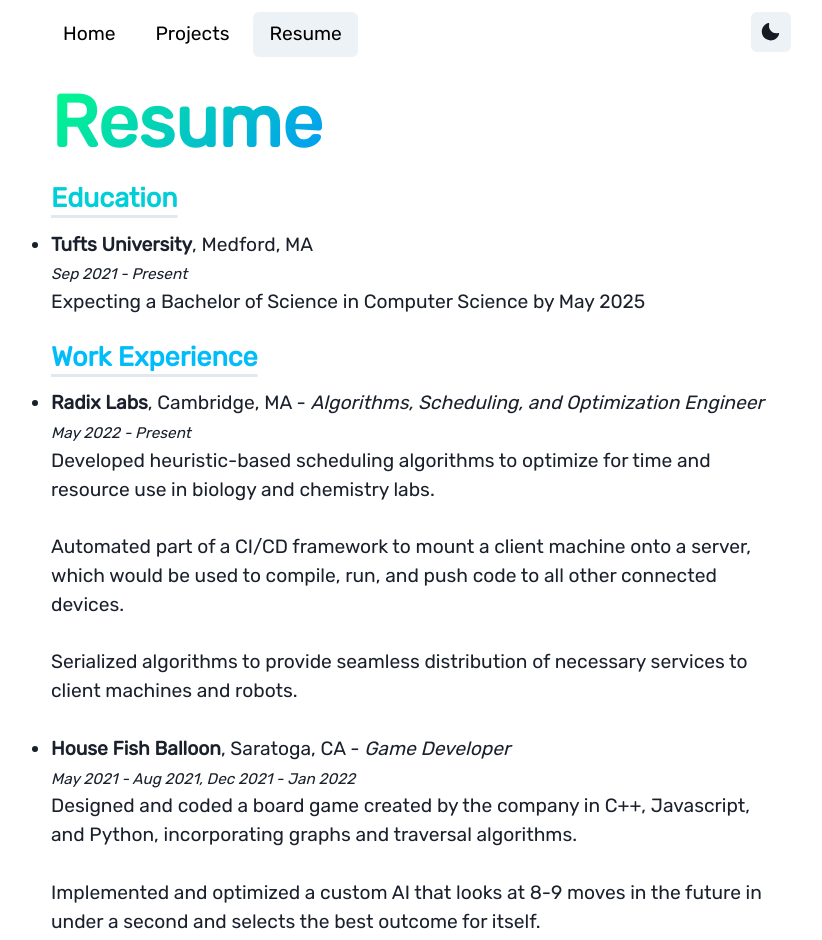
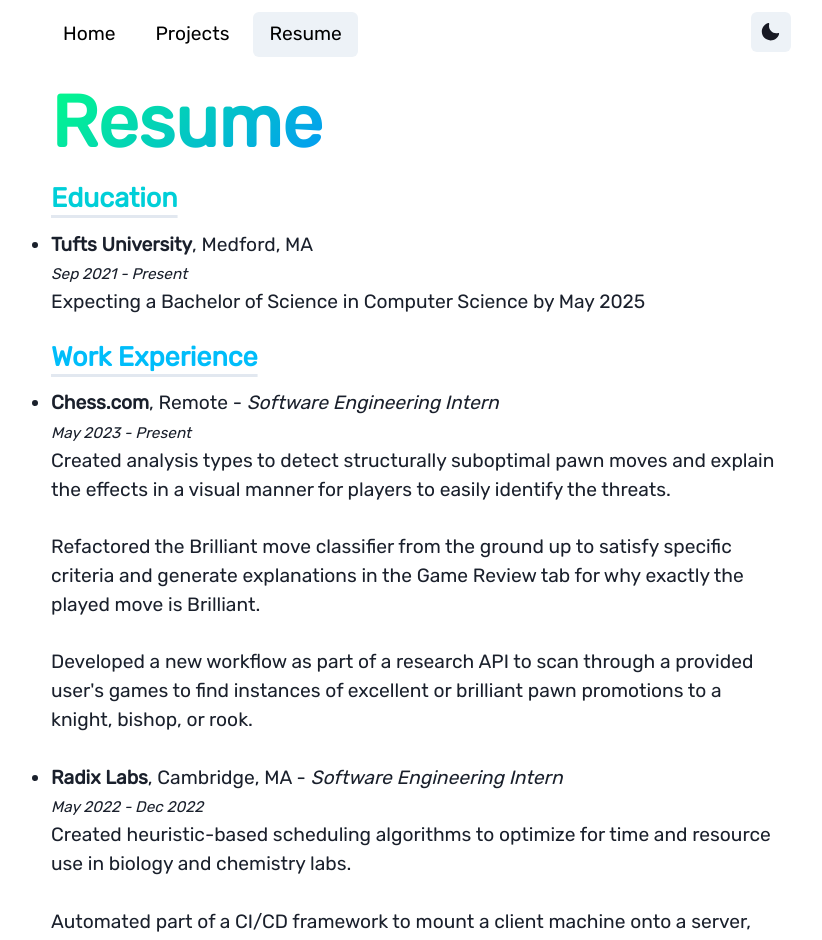
Before and after one commit to shreyasravi320/website, a Next.js app: page /resume in a window 1280 px wide. Shown: the top 940 px of the page, without its empty margins (221-1043 px from the left). Built offline with nearby package versions, Linux system fonts and the light colour scheme.

Commit message:
Update resume

```diff
--- a/pages/resume.js
+++ b/pages/resume.js
@@ -58,11 +58,27 @@
                     </Heading>
                     <ul>
                         <li>
-                            <h3><strong>Radix Labs</strong>, Cambridge, MA - <i>Algorithms, Scheduling, and Optimization Engineer</i></h3>
-                            <small><i>May 2022 - Present</i></small>
+                            <h3><strong>Chess.com</strong>, Remote - <i>Software Engineering Intern</i></h3>
+                            <small><i>May 2023 - Present</i></small>
                             <br></br>
 
-                                Developed heuristic-based scheduling algorithms to optimize for time and resource use in biology and chemistry labs.
+                                Created analysis types to detect structurally suboptimal pawn moves and explain the effects in a visual manner for players to easily identify the threats.
+
+                                <br></br>
+                                <br></br>
+                                Refactored the Brilliant move classifier from the ground up to satisfy specific criteria and generate explanations in the Game Review tab for why exactly the played move is Brilliant.
+
+                                <br></br>
+                                <br></br>
+                                Developed a new workflow as part of a research API to scan through a provided user's games to find instances of excellent or brilliant pawn promotions to a knight, bishop, or rook.
+                        </li>
+                        <br/>
+                        <li>
+                            <h3><strong>Radix Labs</strong>, Cambridge, MA - <i>Software Engineering Intern</i></h3>
+                            <small><i>May 2022 - Dec 2022</i></small>
+                            <br></br>
+
+                                Created heuristic-based scheduling algorithms to optimize for time and resource use in biology and chemistry labs.
 
                                 <br></br>
                                 <br></br>
@@ -74,7 +90,7 @@
                         <br></br>
                         <li>
                             <h3><strong>House Fish Balloon</strong>, Saratoga, CA - <i>Game Developer</i></h3>
-                            <small><i>May 2021 - Aug 2021, Dec 2021 - Jan 2022</i></small>
+                            <small><i>May 2021 - Jan 2022</i></small>
                             <br></br>
 
                                 Designed and coded a board game created by the company in C++, Javascript, and Python, incorporating graphs and traversal algorithms.
```
